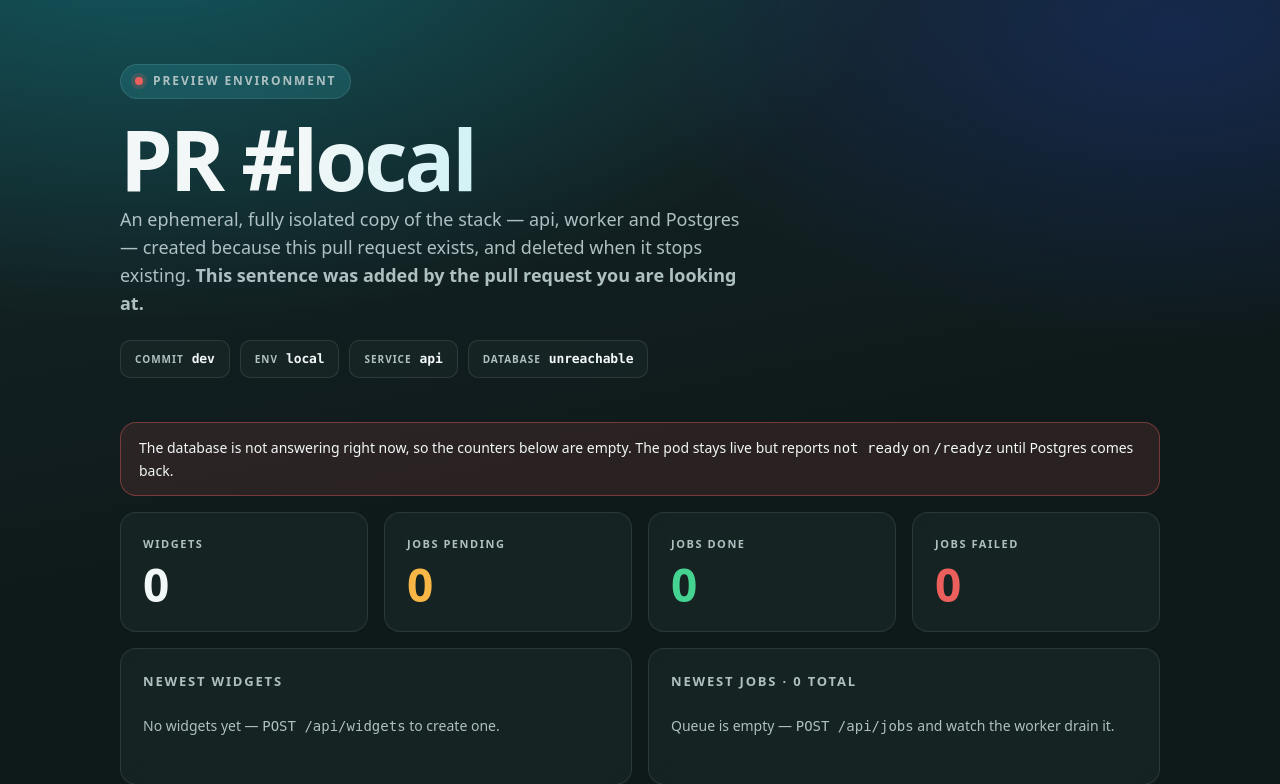
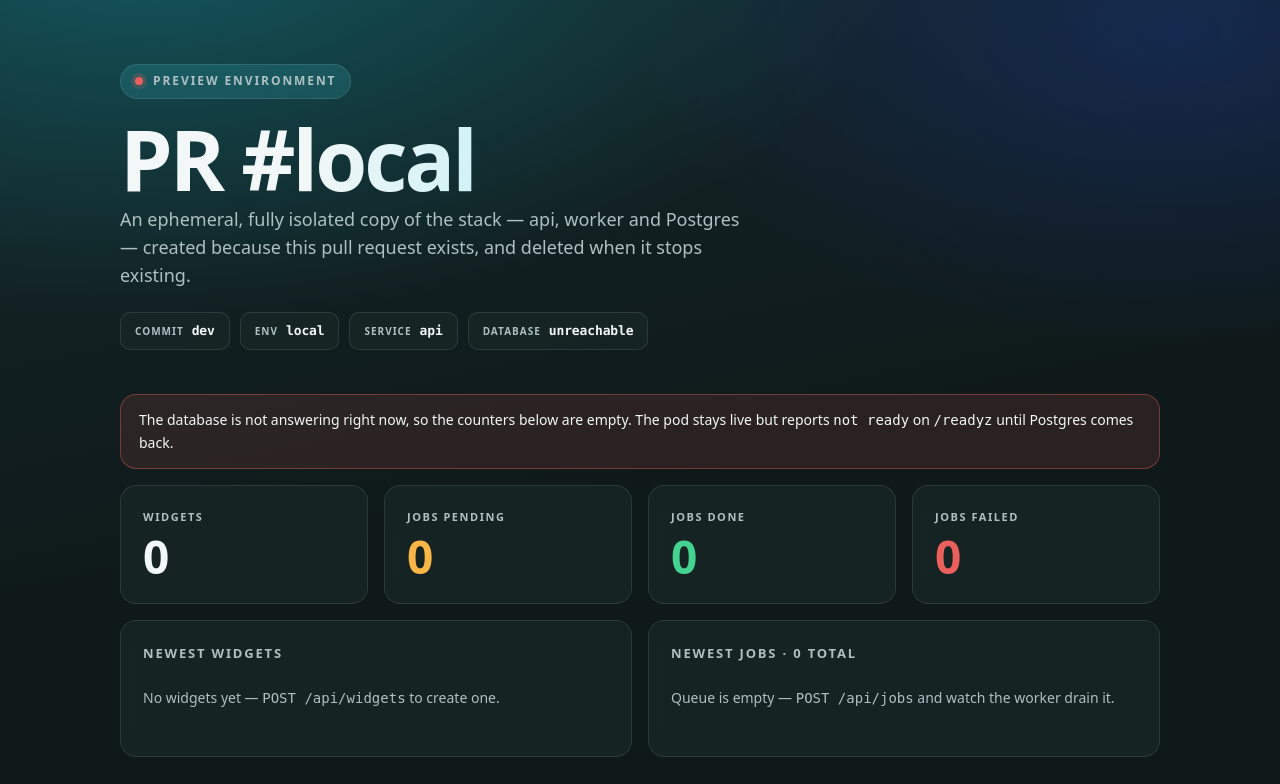
Before and after one commit to alexmachulsky/preview-platform, a FastAPI app: page / in a window 1280 px wide. Shown: the top 784 px of the page. Run offline with FastAPI, Linux system fonts and the light colour scheme.

Commit message:
chore: drop the demo marker from the landing page
It existed to prove a preview served the pull request's own content, which
it did. Nothing left to prove on main.

Co-Authored-By: Claude Opus 5 <noreply@anthropic.com>

```diff
--- a/apps/api/app/templates/index.html
+++ b/apps/api/app/templates/index.html
@@ -206,7 +206,6 @@
     <p class="tagline">
       An ephemeral, fully isolated copy of the stack — api, worker and Postgres — created
       because this pull request exists, and deleted when it stops existing.
-      <strong>This sentence was added by the pull request you are looking at.</strong>
     </p>
     <div class="chips">
       <span class="chip"><span>commit</span><b>{{ short_sha }}</b></span>
```
